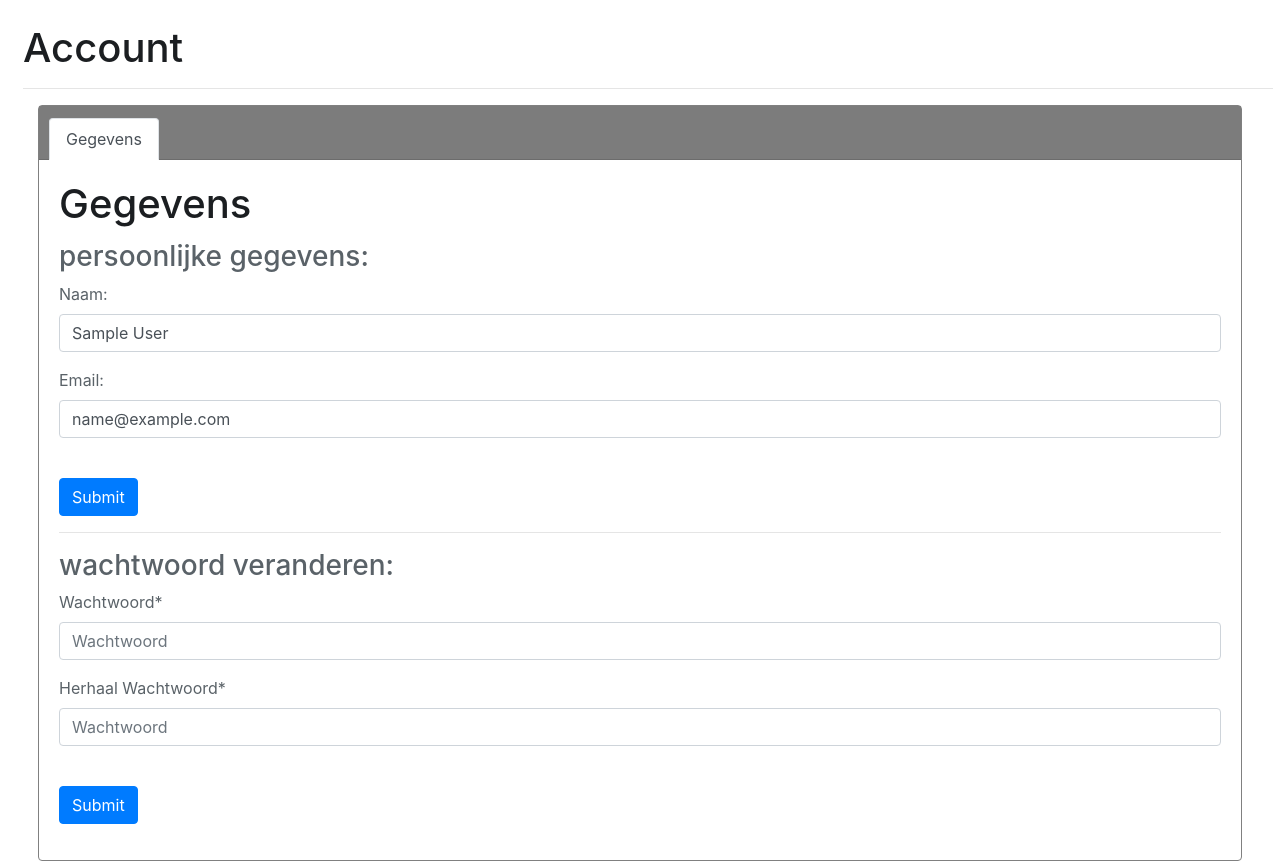
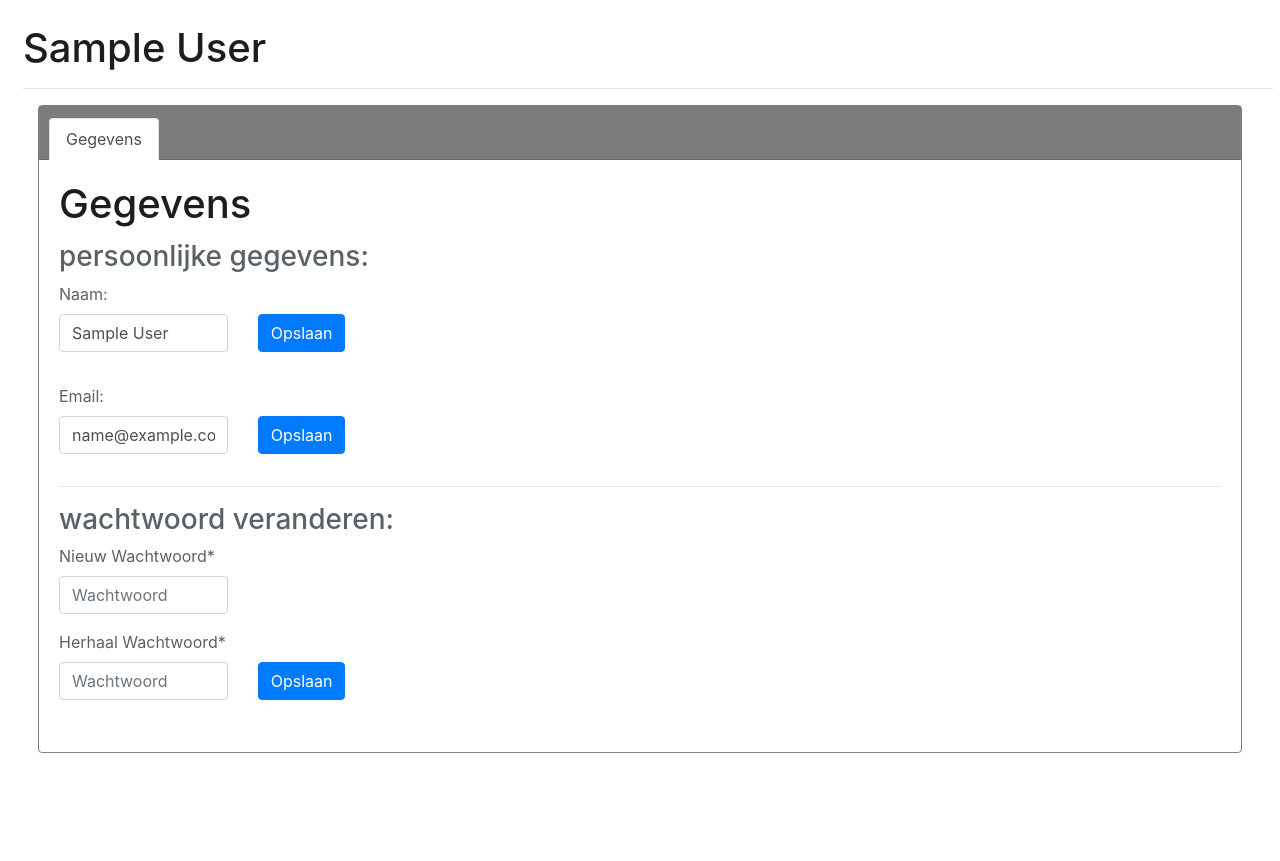
Before and after one commit to Mrzicokiller/DIFjobs, a PHP site: page /pages/account.php in a window 1280 px wide. Shown: the part 71-932 px from the top of the page. After the commit the page ends 824 px from the top, so only its background shows below. Run offline with PHP 8.4, Linux system fonts and the light colour scheme; the visitor is signed in with stand-in values (Sample User, id 1); data that the repository does not hold is empty.

Commit message:
account page student update

```diff
--- a/pages/account.php
+++ b/pages/account.php
@@ -27,8 +27,6 @@ if (isset($_SESSION['ID'])) {
                               WHERE s.ID = " . $ID);
 
 
-
-
     //maak booleans en check of het een bedrijf is
     $is_bedrijf = false;
     $is_particulier = false;
@@ -46,10 +44,10 @@ if (isset($_SESSION['ID'])) {
         $bedrijfURL;
         $bedrijfTel;
 
-        while ($rij = $bedrijfsgegevens){
+        while ($rij = $bedrijfsgegevens) {
             $bedrijfsnaam = $rij['naamBedrijf'];
             $bedrijfURL = $rij['webstieUrl'];
-            $bedrijfTel= $rij['tel_nummer'];
+            $bedrijfTel = $rij['tel_nummer'];
         }
     }
 
@@ -75,6 +73,8 @@ if (isset($_SESSION['ID'])) {
 
     }
 
+    $mysqli->close();
+
     ?>
     <html>
     <head>
@@ -94,7 +94,11 @@ if (isset($_SESSION['ID'])) {
     <div class="container-fluid">
         <div class="row">
             <div class="col-lg-12 mt-sm-4 ml-sm-2 mr-sm-2">
-                <h1>Account<!--replace with username later--></h1>
+                <h1><?php if (!empty($_SESSION['name'])) {
+                        echo $_SESSION['name'];
+                    } else {
+                        echo "Account";
+                    } ?></h1>
                 <hr/>
             </div>
         </div>
@@ -130,51 +134,74 @@ if (isset($_SESSION['ID'])) {
                         <h1 class="card-title">Gegevens</h1>
 
                         <h3>persoonlijke gegevens:</h3>
-                        <form name="changeName" action="../POST/updateUserData.php" method="post">
-
-                            <div class="form-group">
+                        <form name="changeName">
+                            <div class="row">
+                                <div class="form-group col-lg-2">
                                     <label for="naam">Naam:</label>
-                                <input type="text" class="form-control" id="naam" placeholder="John Doe" value="<?php echo $_SESSION['name']; ?>" required>
+                                    <input type="text" class="form-control" id="naam" placeholder="John Doe"
+                                           value="<?php echo $_SESSION['name']; ?>" required>
                                 </div>
-
-                            <div class="form-group">
+                                <div class="col-lg-2 mt-2 pt-sm-4">
+                                    <button onclick="nameSubmit()" class="btn btn-primary">Opslaan</button>
+                                </div>
+                            </div>
+                        </form>
+                        <form name="changeEmail">
+                            <div class="row">
+                                <div class="form-group col-lg-2">
                                     <label for="email">Email:</label>
-                                <input type="email" class="form-control" id="email" value="<?php echo $_SESSION['email']; ?>"
+                                    <input type="email" class="form-control" id="email"
+                                           value="<?php echo $_SESSION['email']; ?>"
                                            required>
                                 </div>
-                            <br/>
-                            <button type="submit" class="btn btn-primary">Submit</button>
+                                <div class="col-lg-2 mt-2 pt-sm-4">
+                                    <button onclick="emailSubmit()" class="btn btn-primary">Opslaan
+                                    </button>
+                                </div>
+                            </div>
+                            <small class="redLetters" id="emailError">Dit email adres is al in gebruik.</small>
                         </form>
                         <hr/>
 
                         <h3>wachtwoord veranderen:</h3>
-                        <form name="changePassword" action="../POST/updateUserData.php" method="post">
-
-                            <div class="form-group">
-                                <label for="password">Wachtwoord*</label>
+                        <form name="changePassword">
+                            <div class="row">
+                                <div class="form-group col-lg-2">
+                                    <label for="password">Nieuw Wachtwoord*</label>
                                     <input type="password" class="form-control" id="password" placeholder="Wachtwoord"
                                            required>
                                 </div>
-
-                            <div class="form-group">
+                            </div>
+                            <div class="row">
+                                <div class="form-group col-lg-2">
                                     <label for="confirmPassword">Herhaal Wachtwoord*</label>
                                     <input type="password" class="form-control" id="confirmPassword"
                                            placeholder="Wachtwoord" required>
                                 </div>
-                            <br/>
-                            <button type="submit" class="btn btn-primary">Submit</button>
+                                <div class="col-sm-3 mt-2 pt-sm-4">
+                                    <button onclick="passwordSubmit()" class="btn btn-primary">Opslaan
+                                    </button>
+                                </div>
+                            </div>
+                            <small id="passwordError" class="redLetters">Het wachtwoord is niet het zelfde.</small>
                         </form>
 
                         <?php if ($is_student) { ?>
                             <!-- forms als gebruiker student is -->
                             <h3>Specialisatie:</h3>
-                            <form name="specialisatie" action="../POST/updateUserData.php?T=student" method="post">
-                                <div class="form-group">
-                                    <input type="text" class="form-control" id="specialisatie" value="<?php echo $specialisatie; ?>"
+                            <form name="specialisatie">
+                                <div class="row">
+                                    <div class="form-group col-lg-2">
+                                        <input type="text" class="form-control" id="specialisatie"
+                                               value="<?php echo $specialisatie; ?>"
                                                placeholder="C# developer">
                                     </div>
-                                <br/>
-                                <button type="submit" class="btn btn-primary">Submit</button>
+                                    <div class="col-sm-3">
+                                        <button onclick="skillSubmit()" class="btn btn-primary">Opslaan</button>
+                                    </div>
+                                </div>
+
+
                             </form>
 
                         <?php }
@@ -306,6 +333,71 @@ if (isset($_SESSION['ID'])) {
         </div>
     </div>
     <script>
+        //alles uitvoeren als het document geladen is
+        $(document).ready(function () {
+            $("#passwordError").hide();
+            $("#emailError").hide();
+        });
+
+        //als de sumbit knop van naam veranderen wordt geklikt
+        function nameSubmit() {
+            //update naar database met ajax
+            $.post("../POST/updateUserData.php?type=name", {
+                name: $("#naam").val()
+            });
+        }
+
+        function emailSubmit() {
+
+            //check of het email adres al bestaat
+            $.post("../POST/email_check.php", {
+                    email: $("#email").val()
+                },
+                function (result) {
+                    if (result == 1) {
+                        $("#emailError").show();
+                        console.log("nee");
+                    }
+                    else {
+                        console.log("ja");
+                        console.log($("#email").val());
+                        $.post("../POST/updateUserData.php?type=email", {
+                            email: $("#email").val()
+                        });
+                    }
+                });
+        }
+
+        function passwordSubmit() {
+            //wachtwoorden vergelijken
+            if ($("#password").val() !== $("#confirmPassword").val()) {
+                $("#passwordError").show();
+            }
+            else {
+                $.post("../POST/updateUserData.php?type=password", {
+                        pass: $("#password").val()
+                    },
+                    function (result) {
+                        if (result == 1) {
+                            return true
+                        }
+                        else {
+                            return false;
+
+                        }
+
+                    });
+            }
+
+        }
+
+        function skillSubmit() {
+            //update naar database met ajax
+            $.post("../POST/updateUserData.php?type=skill", {
+                skill: $("#specialisatie").val()
+            });
+        }
+
 
         //detecteer click
         $('#dataTab').click(function () {
```
Also changed, not shown: POST/updateUserData.php (+59 -0 lines). Lines whose indentation alone changed are shown as unchanged.
